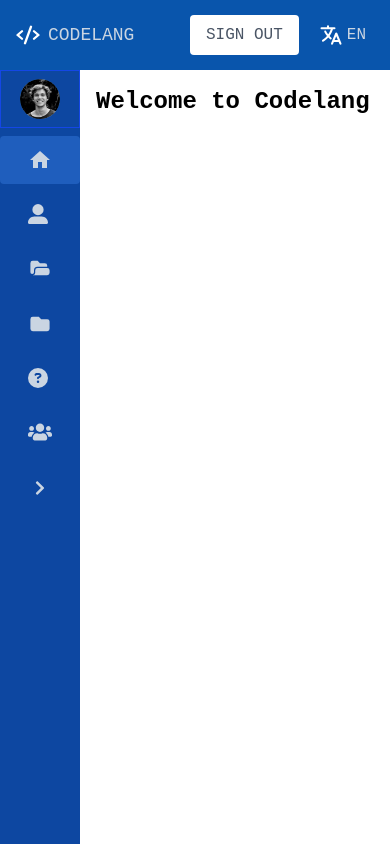
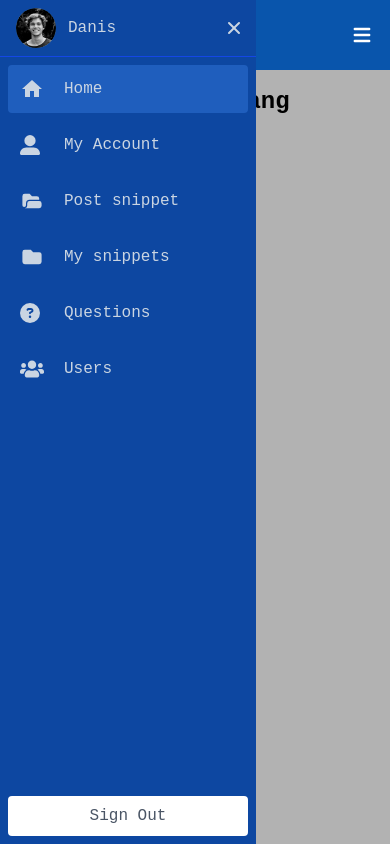
Before and after one commit to Webprojon/codelang, a React (Vite) app: page / in a window 390 px wide. Both pictures are taken after a click on the button "Toggle sidebar menu". Built offline with nearby package versions, Linux system fonts and the light colour scheme.

Commit message:
Enhance layout components by improving responsiveness and styling. Update AuthLayout for better spacing, add mobile sidebar functionality in Layout, and implement sidebar close button. Refactor Navbar and Sidebar to support mobile interactions and improve user experience.

```diff
--- a/src/shared/layouts/AuthLayout.tsx
+++ b/src/shared/layouts/AuthLayout.tsx
@@ -8,21 +8,21 @@ interface AuthLayoutProps {
 
 export default function AuthLayout({ children }: AuthLayoutProps) {
   return (
-    <section className="min-h-screen flex-center bg-white p-4 select-none border-2 border-red-600">
+    <section className="min-h-screen flex-center bg-white p-4 select-none">
       <div className="flex flex-col md:flex-row rounded-2xl overflow-hidden shadow-auth w-full md:w-[980px] h-auto md:h-[510px]">
-        <div className="flex-1 bg-brand-500 flex-center flex-col gap-6 px-8 py-12 min-h-[300px] md:h-full">
+        <div className="flex-1 bg-brand-500 flex-center flex-col gap-6 px-8 py-6 sm:py-12 md:h-full">
           <Link to="/" className="flex-center gap-3 text-white">
             <PiCodeBold className="size-14 text-white" />
             <h1 className="text-4xl md:text-5xl font-semibold leading-none">
               Codelang
             </h1>
           </Link>
-          <p className="text-lg text-white text-center">
+          <p className="sm:text-lg text-white text-center">
             Master your coding skills with daily practice!
           </p>
         </div>
 
-        <div className="flex-1 bg-white flex-center px-8 py-12 min-h-[400px] md:h-full">
+        <div className="flex-1 bg-white flex-center px-4 sm:px-8 py-6 sm:py-12 min-h-[400px] md:h-full">
           <div className="w-full max-w-sm">{children}</div>
         </div>
       </div>
--- a/src/shared/layouts/Layout.tsx
+++ b/src/shared/layouts/Layout.tsx
@@ -1,18 +1,43 @@
 import Sidebar from './Sidebar';
 import Navbar from './Navbar';
 import { Outlet } from 'react-router-dom';
-import { Suspense } from 'react';
+import { Suspense, useState } from 'react';
 
 export default function Layout() {
+  const [isMobileSidebarOpen, setIsMobileSidebarOpen] = useState(false);
+
+  const toggleMobileSidebar = () => {
+    setIsMobileSidebarOpen(prev => !prev);
+  };
+
+  const closeMobileSidebar = () => {
+    setIsMobileSidebarOpen(false);
+  };
+
   return (
     <div className="h-screen flex flex-col overflow-x-hidden w-full">
       <header className="sticky top-0 z-50">
-        <Navbar />
+        <Navbar onMenuClick={toggleMobileSidebar} />
       </header>
 
-      <div className="flex flex-1 w-full min-w-0 min-h-0">
-        <aside>
-          <Sidebar />
+      <div className="flex flex-1 w-full min-w-0 min-h-0 relative">
+        {isMobileSidebarOpen && (
+          <div
+            className="fixed inset-0 bg-black/30 bg-opacity-50 z-40 lg:hidden"
+            onClick={closeMobileSidebar}
+            aria-hidden="true"
+          />
+        )}
+
+        <aside
+          className={`fixed lg:static inset-y-0 left-0 z-50 transition-transform duration-300
+             ${
+               isMobileSidebarOpen
+                 ? 'translate-x-0'
+                 : '-translate-x-full lg:translate-x-0'
+             }`}
+        >
+          <Sidebar onClose={closeMobileSidebar} />
         </aside>
 
         <main className="flex-1 bg-white p-4 md:p-6 overflow-y-auto overscroll-contain min-w-0 min-h-0">
--- a/src/shared/layouts/Navbar.tsx
+++ b/src/shared/layouts/Navbar.tsx
@@ -1,19 +1,34 @@
 import { IoLanguage } from 'react-icons/io5';
+import { HiMenu } from 'react-icons/hi';
 import Logo from '../components/Logo';
 import Button from '../components/Button';
 import { useLocation } from 'react-router-dom';
 
-export default function Navbar() {
+interface NavbarProps {
+  onMenuClick: () => void;
+}
+
+export default function Navbar({ onMenuClick }: NavbarProps) {
   const location = useLocation().pathname;
 
   return (
     <nav
-      className="flex items-center justify-between pl-4 pr-6 h-[70px] w-full min-w-0 select-none text-slate-300 bg-brand-600"
+      className="flex items-center justify-between pl-4 pr-2 md:pr-6 h-[70px] w-full min-w-0 select-none text-slate-300 bg-brand-600"
       aria-label="Top Navigation Bar"
     >
-      <Logo />
-      <div className="flex items-center gap-5">
-        <div className="flex gap-2">
+      <div className="flex items-center justify-between w-full sm:w-auto gap-3">
+        <Logo />
+        <button
+          onClick={onMenuClick}
+          className="lg:hidden p-2 rounded-md hover:bg-brand-500 transition-colors"
+          aria-label="Toggle sidebar menu"
+        >
+          <HiMenu className="size-6 text-white" />
+        </button>
+      </div>
+
+      <div className="hidden sm:flex items-center gap-2 md:gap-5">
+        <div className="flex gap-1 md:gap-2">
           {location === '/questions' && (
             <Button variant="white" aria-label="Ask a question">
               Ask Question
--- a/src/shared/layouts/Sidebar.tsx
+++ b/src/shared/layouts/Sidebar.tsx
@@ -1,9 +1,11 @@
 import { Link, NavLink } from 'react-router-dom';
-import { useCallback, useState } from 'react';
+import { useCallback, useState, useEffect } from 'react';
 import { FaChevronLeft, FaChevronRight } from 'react-icons/fa';
+import { HiX } from 'react-icons/hi';
 import UserImg from '../../assets/images/1.jpg';
 import { sidebarNavigationLinks } from '../config/navigation';
 import Avatar from '../components/Avatar';
+import Button from '../components/Button';
 
 const user = {
   id: 1,
@@ -11,19 +13,35 @@ const user = {
   userImg: UserImg,
 };
 
-export default function Sidebar() {
+interface SidebarProps {
+  onClose?: () => void;
+}
+
+export default function Sidebar({ onClose }: SidebarProps) {
   const [isCollapsed, setIsCollapsed] = useState(false);
 
   const handleCollapse = useCallback(() => {
     setIsCollapsed(prev => !prev);
   }, []);
 
+  useEffect(() => {
+    const handleResize = () => {
+      if (window.innerWidth < 1024) {
+        setIsCollapsed(false);
+      }
+    };
+    window.addEventListener('resize', handleResize);
+    return () => window.removeEventListener('resize', handleResize);
+  }, []);
+
   return (
     <div
-      className={`flex flex-col h-full overflow-y-auto overflow-x-hidden transition-all duration-300 shrink-0 select-none text-slate-300 bg-brand-700 ${isCollapsed ? 'w-20' : 'w-64'}`}
+      className={`flex flex-col h-full overflow-y-auto overflow-x-hidden transition-all duration-300 shrink-0 select-none text-slate-300 bg-brand-700 ${
+        isCollapsed ? 'w-20' : 'w-64'
+      }`}
     >
       <div
-        className={`flex items-center border py-2 border-b border-blue-700 ${isCollapsed ? 'pl-0 pr-0 justify-center' : 'pl-4 pr-2 justify-between'}`}
+        className={`flex items-center py-2 border-b border-blue-700 ${isCollapsed ? 'pl-0 pr-0 justify-center' : 'pl-4 pr-2 justify-between'}`}
       >
         <div className="gap-3 flex items-center">
           <Avatar
@@ -33,23 +51,40 @@ export default function Sidebar() {
             imageUrl={user.userImg}
           />
           {!isCollapsed && (
-            <Link to={`/user/${user.id}`} className="cursor-pointer">
+            <Link
+              to={`/user/${user.id}`}
+              className="cursor-pointer"
+              onClick={onClose}
+            >
               {user.name}
             </Link>
           )}
         </div>
+        <div className="flex items-center gap-2">
+          {!isCollapsed && onClose && (
+            <button
+              type="button"
+              onClick={onClose}
+              className="lg:hidden p-1 rounded-md hover:bg-brand-500 transition-colors"
+              aria-label="Close sidebar"
+            >
+              <HiX className="cursor-pointer size-5" />
+            </button>
+          )}
           {!isCollapsed && (
             <button
               type="button"
               onClick={handleCollapse}
+              className="hidden lg:block"
               aria-label="Collapse sidebar"
             >
               <FaChevronLeft className="cursor-pointer" />
             </button>
           )}
         </div>
+      </div>
 
-      <nav className="flex-1 mt-2">
+      <nav className="flex-1 mt-2 flex flex-col justify-between pb-2">
         <ul className="flex flex-col">
           {sidebarNavigationLinks.map(link => {
             const IconComponent = link.icon;
@@ -65,6 +100,7 @@ export default function Sidebar() {
                       isActive ? 'bg-brand-500' : 'hover:bg-brand-500'
                     } ${isCollapsed ? 'justify-center' : ''}`
                   }
+                  onClick={onClose}
                 >
                   <div className="w-6">
                     <IconComponent className={link.iconSize || 'size-6'} />
@@ -89,6 +125,9 @@ export default function Sidebar() {
             </button>
           )}
         </ul>
+        <Button className="mx-2 sm:hidden" aria-label="Sign out">
+          Sign Out
+        </Button>
       </nav>
     </div>
   );
```
Lines whose indentation alone changed are shown as unchanged.
